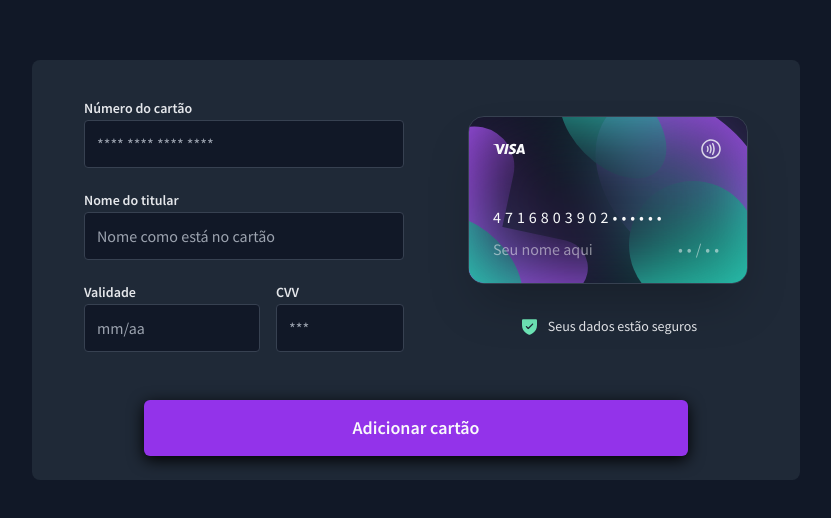
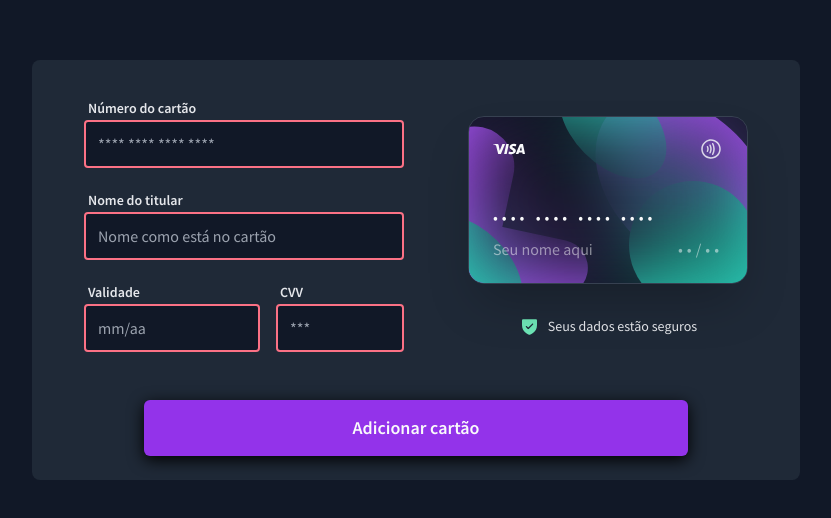
Before and after one commit to wellserrano/creditcard, a Next.js app: page / in a window 1280 px wide. Shown: the part 130-648 px from the top of the page, without its empty margins (224-1055 px from the left). Built offline with nearby package versions, Linux system fonts and the light colour scheme.

Commit message:
feat: card and name treatment

```diff
--- a/src/components/ui/CreditCard.tsx
+++ b/src/components/ui/CreditCard.tsx
@@ -1,5 +1,6 @@
 import * as React from 'react'
 import Image from 'next/image'
+import clsx from 'clsx'
 
 import { cn } from '../../lib/utils/cn'
 import { cva, VariantProps } from 'class-variance-authority'
@@ -19,10 +20,11 @@ extends React.HTMLAttributes<HTMLDivElement>, VariantProps<typeof creditCardVari
   side: 'front'|'back'
   cvv?: string
   cardNumber?: string
+  name?: string
 }
 
 const CreditCard = React.forwardRef<HTMLDivElement, CreditCardProps>(
-({ className, cvv, side, cardNumber, ...props }, ref) => {
+({ className, cvv, side, cardNumber, name, ...props }, ref) => {
   const [cardFlag, setCardFlag] = React.useState<'visa'|'master'|'elo'|null>(null)
 
   const visaRegex = /^4[0-9]{12}(?:[0-9]{3})?$/
@@ -65,10 +67,21 @@ const CreditCard = React.forwardRef<HTMLDivElement, CreditCardProps>(
             <Image src={contactless} height={24} width={24} alt='contactless payment symbol' />
           </div>
           <div className='mb-2'>
-            <p className='tracking-[4px] text-[#F9FAFB]'>4716803902&#x2022;&#x2022;&#x2022;&#x2022;&#x2022;&#x2022;</p>
+            <p className='tracking-[4px] text-[#F9FAFB]'>
+              { cardNumber?.padEnd(16, '\u2022').replace(/(.{4})/g, "$1 ").trim() }
+            </p>
           </div>
           <div className='flex w-full justify-between'>
-            <span className='w-3/4 text-[#F9FAFB] opacity-50 font-normal'>Seu nome aqui</span>
+            <span className={ clsx('w-3/4 text-[#F9FAFB] font-normal',
+              {'opacity-50': name?.length === 0,
+              'opacity-100' : name?.length !== 0})}
+            >
+              {
+                name
+                ? name
+                : 'Seu nome aqui'
+              }
+            </span>
             <span className='text-[#F9FAFB] opacity-50 font-normal tracking-[4px]'>&#x2022;&#x2022;/&#x2022;&#x2022;</span>
           </div>
         </div>
--- a/src/components/ui/Input.tsx
+++ b/src/components/ui/Input.tsx
@@ -37,29 +37,29 @@ const inputVariants = cva(
 
   const Input = React.forwardRef<HTMLInputElement, InputProps>(
     ({ className, type='text', label, showLabel='true', variant, ...props }, ref) => {
-      const [value, setValue] = React.useState<string>('')
-      const [error, setError] = React.useState<boolean>(false)
+      // const [value, setValue] = React.useState<string>('')
+      // const [error, setError] = React.useState<boolean>(false)
 
-      const validateInput = () => {
-        const inputLength = value.length
-        return setError(inputLength < 16)
-      }
+      // const validateInput = () => {
+      //   const inputLength = value.length
+      //   return setError(inputLength < 16)
+      // }
 
       return (
         <div ref={ref} className='flex flex-col'>
           <Label.Root
-            className='text-sm text-[#E5E7EB] leading-4 font-semibold mb-1'
+            className='text-sm text-[#E5E7EB] leading-4 font-semibold mb-1 ml-1'
             htmlFor={ label }
           >
             { label }
           </Label.Root>
           <input
-            className={cn(inputVariants({variant, className}), clsx({'border-[#FB7185] border-[2px]': error }))}
+            className={cn(inputVariants({variant, className}), clsx({'border-[#FB7185] border-[2px]': true }))}
             type={ type }
             id={ label }
-            value={ value }
-            onChange={(e) => setValue(e.target.value) }
-            onBlur={ validateInput }
+            // value={ value }
+            // onChange={ (e) => setValue(e.target.value) }
+            // onBlur={ validateInput }
             {...props}
           />
 
--- a/src/pages/index.tsx
+++ b/src/pages/index.tsx
@@ -14,11 +14,11 @@ import { CreditCard } from '@/components/ui/CreditCard'
 export default function Home() {
   const [isLoading, setIsLoading] = useState<boolean>(true)
   const [matchMediaQuery, setmatchMediaQuery] = useState<boolean>(false)
-  const [input, setInput] = useState<string>('')
+  const [cardNumber, setCardNumber] = useState<string>('')
+  const [name, setName] =useState<string>('')
 
   const mediaQuery = useMediaQuery('(min-width: 768px)')
-
-  useEffect(() => { setmatchMediaQuery(mediaQuery)}, [mediaQuery])
+  useEffect(() => { setmatchMediaQuery(mediaQuery) }, [mediaQuery])
 
   return (
     <>
@@ -43,7 +43,12 @@ export default function Home() {
             <div className='flex flex-col md:flex-row-reverse md:gap-16'>
 
               <div className='flex justify-center items-center md:flex-col '>
-                <CreditCard className='shadow-2xl mb-12 md:mb-8' side='front' />
+                <CreditCard
+                  className='shadow-2xl mb-12 md:mb-8'
+                  side='front'
+                  cardNumber={ cardNumber }
+                  name={ name }
+                />
                 {
                   matchMediaQuery &&
                   <div className='flex justify-center items-center gap-2 text-[#E5E7EB] text-sm font-normal leading-4'>
@@ -54,8 +59,20 @@ export default function Home() {
               </div>
 
               <div className='flex flex-col gap-6 '>
-                <Input label='Número do cartão' placeholder='**** **** **** ****'/>
-                <Input label='Nome do titular' placeholder='Nome como está no cartão'/>
+                <Input
+                  label='Número do cartão'
+                  placeholder='**** **** **** ****'
+                  onChange={ e => setCardNumber(e.target.value.replace(/\D/g, "").trim()) }
+                  value={ cardNumber.replace(/(\d{4})/g, "$1 ").trim() }
+                  maxLength={ 19 }
+                />
+
+                <Input
+                  label='Nome do titular'
+                  placeholder='Nome como está no cartão'
+                  onChange={ e => setName(e.target.value) }
+                  value={ name }
+                />
                 <div className='flex flex-row gap-4'>
                   <Input label='Validade' placeholder='mm/aa' variant='sm' />
                   <Input label='CVV' placeholder='***' variant='xsm'/>
@@ -70,7 +87,7 @@ export default function Home() {
 
             </div>
 
-            <Button size={ mediaQuery ? 'lg' : 'default' }> Adicionar cartão</Button>
+            <Button size={ matchMediaQuery ? 'lg' : 'default' }> Adicionar cartão</Button>
 
           </form>
         </div>
```
